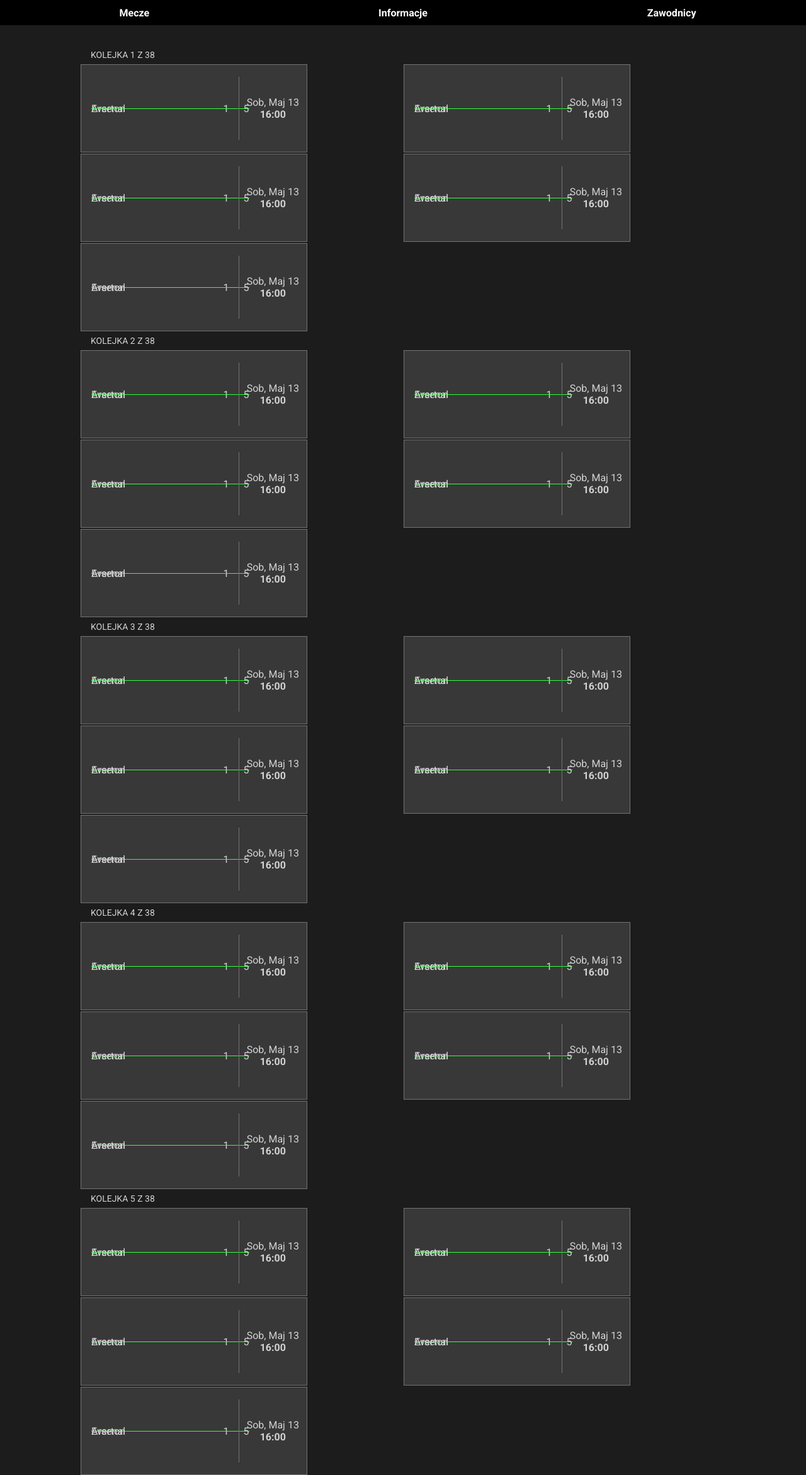
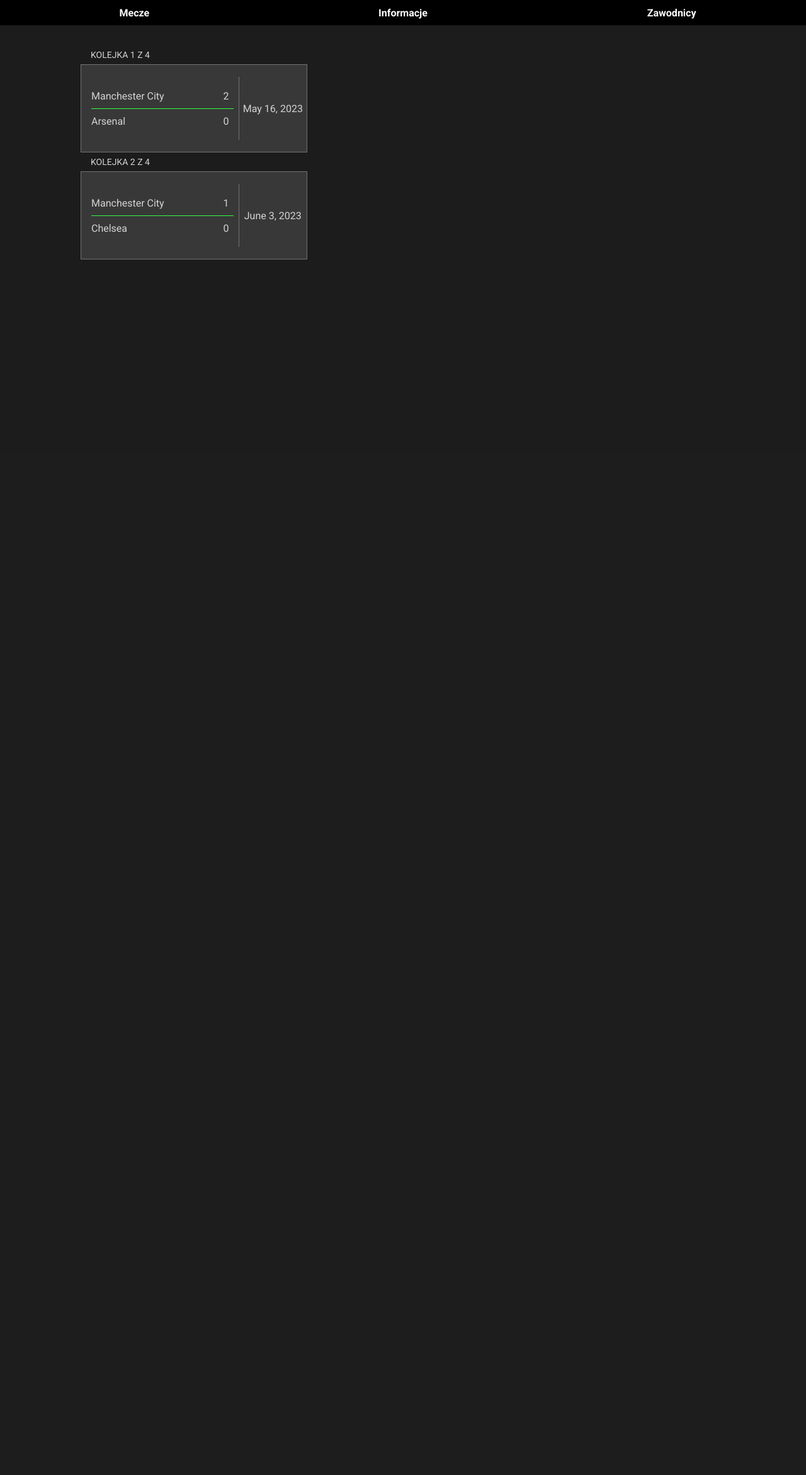
Before and after one commit to PreQQ/django-liga, a Django app: page /club/1 in a window 1280 px wide, after a click on "Mecze". Shown: the part 80-2422 px from the top of the page at 63% size. After the commit the page ends 492 px from the top, so only its background shows below. Run offline with Django 3.2, Linux system fonts and the light colour scheme; data comes from the database, SQL or seed files in the repository; some libraries are stand-ins or nearby versions.

Commit message:
Added data to club page

```diff
--- a/main/templates/club.html
+++ b/main/templates/club.html
@@ -58,38 +58,48 @@
         <a class="club-nav__button toggle-info" href="#info">Informacje</a>
         <a class="club-nav__button toggle-players" href="#players">Zawodnicy</a>
     </div>
-  <div class="club-matches  toggle-content" id="matches" style="display: none">
+    <div class="club-matches toggle-content" id="matches" style="display: none">
         <div class="outer-matches">
-        {% for row in rows %}<div class="matches">
-          <div class="matches-header">Kolejka {{ row }} z 38</div>
+            {% for item in matches %}
+            <div class="matches">
+                {% if item.row %}
+                <div class="matches-header">Kolejka {{ item.round }} z {{rowsMax}}</div>
                 <div class="matches-body">
-            {% for match in matches %}
-              <a href="{% url 'main:match' match %}">
+                    {% for match in item.row %}
+                    <a href="{% url 'main:match' match.id %}">
                         <div class="matches-content">
                             <div class="matches-content__teams">
-                  <div class="matches-content__teams_item">Everton <span>1</span></div>
-                  <div class="matches-content__teams_item matches-winner">Arsenal <span>5</span></div>
+                                <div class="matches-content__teams_item">
+                                    {{match.host.name}} <span>{{match.goalsHost}}</span>
                                 </div>
-                <div class="matches-content__date">
-                  Sob, Maj 13
-                </br>
-                <span>16:00</span>
+                                {% if match.outcome == 1 %}
+                                <div class="matches-winner"></div>
+                                {% endif %}
+                                <div class="matches-content__teams_item">
+                                    {{match.guest.name}} <span>{{match.goalsGuest}}</span>
                                 </div>
+                                {% if match.outcome == -1 %}
+                                <div class="matches-winner"></div>
+                                {% endif %}
+                            </div>
+                            <div class="matches-content__date">{{match.date}}</div>
                         </div>
                     </a>
                     {% endfor %}
                 </div>
-        </div>{% endfor %}
+                {% endif %}
+            </div>
+            {% endfor %}
         </div>
     </div>
-    <div class="club-info toggle-content"  id="info">
+    <div class="club-info toggle-content" id="info">
         <div class="club-info__name">{{team.name}}</div>
         <div class="club-info__item"><span>Manager: </span>{{team.manager}}</div>
         <div class="club-info__item"><span>Owner: </span>{{team.owner}}</div>
         <div class="club-info__item"><span>Established: </span>{{team.established}}</div>
         <div class="club-info__item"><span>Stadium: </span>{{team.stadium.name}} ({{team.stadium.localization}})</div>
     </div>
-    <div class="club-players-outer toggle-content"  id="players" style="display: none">
+    <div class="club-players-outer toggle-content" id="players" style="display: none">
         <div class="club-players">
             {% for player in players %}
             <a href="{% url 'main:player' player.id %}">
--- a/main/views.py
+++ b/main/views.py
@@ -212,10 +212,39 @@ def statistics(request):
 
 def club(request, club_id):
     team = get_object_or_404(Team, pk=club_id)
-    players = list(team.player_set.all())
-    rows = [1,2,3,4,5]
-    matches = [1,2,3,4,5]
-    return render(request, "club.html", {"team": team, "players": players, "matches": matches, "rows": rows})
+    teamsLength = Team.objects.count()
+    rowsMax = (teamsLength - 1) * 2
+
+    matchesTT = Match.objects.all().filter(Q(host=club_id) | Q(guest=club_id))
+    matches = [dict(round = i + 1, row = []) for i in range(rowsMax)]
+    players = list(Player.objects.all())
+
+    for match in matchesTT:
+        host = 0
+        guest = 0
+        outcome = 0
+
+        eventsTT = list(Event.objects.values_list("event_type", "match", "player").filter(Q(event_type='GOAL') | Q(event_type='GPEN')).filter(match=match.id))
+
+        for event in eventsTT:
+            teamId = players[event[2]].team.id
+
+            if teamId == match.host.id:
+                host += 1
+            elif teamId == match.guest.id:
+                guest += 1
+
+
+        if host - guest < 0:
+            outcome = -1
+        elif host - guest > 0:
+            outcome = 1
+
+        for x in matches:
+            if int(x["round"]) == int(match.match_round):
+                x["row"].append(dict(id = match.id, date = match.date, match_round = match.match_round, goalsHost = host, goalsGuest = guest, outcome = outcome, host = match.host, guest = match.guest))
+
+    return render(request, "club.html", {"team": team, "players": players, "matches": matches, "rowsMax": rowsMax})
 
 def player(request, player_id):
     player = get_object_or_404(Player, pk=player_id)
--- a/static/css/matches.css
+++ b/static/css/matches.css
@@ -82,7 +82,7 @@
 }
 
 .matches-winner {
-    width: 100%;
+    width: 90%;
     height: 1px;
     position: absolute;
     background: rgb(47, 255, 61);
```
Lines whose indentation alone changed are shown as unchanged.
